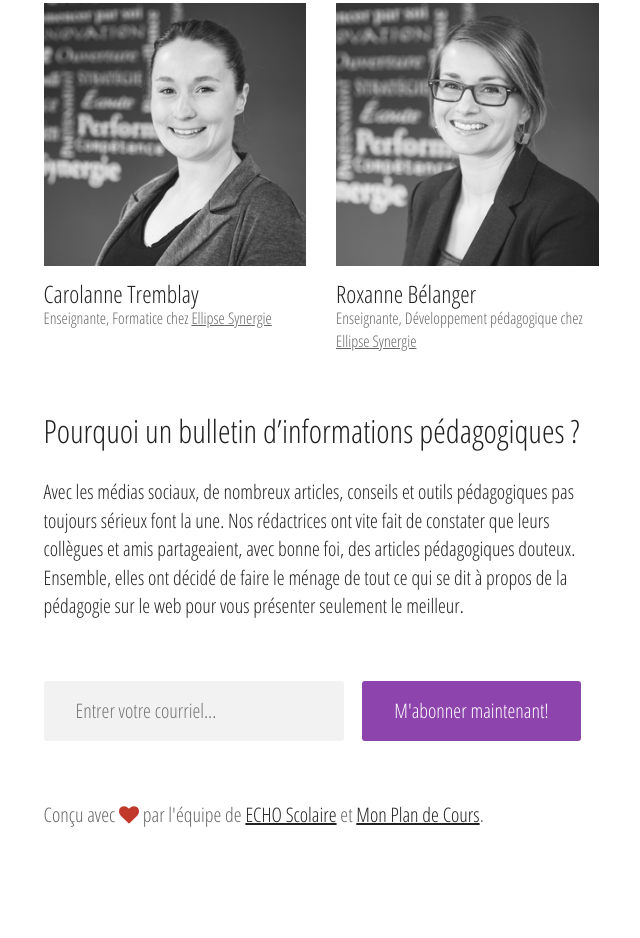
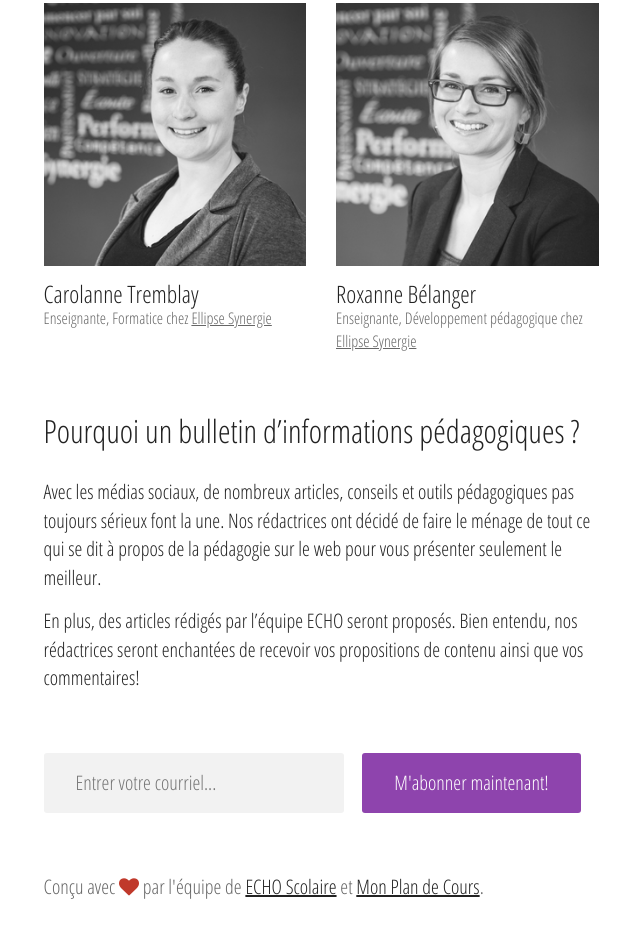
Before and after one commit to ellipsesynergie/newsletter-pedagogique, a plain HTML site: page index.html in a window 1280 px wide. Shown: the part 922-1860 px from the top of the page, without its empty margins (319-959 px from the left). Before the commit the page ends 1812 px from the top, so only its background shows below. Drawn offline with nearby package versions, Linux system fonts and the light colour scheme.

Commit message:
Update why texts

```diff
--- a/index.html
+++ b/index.html
@@ -70,7 +70,8 @@
             </header>
             <div class="row">
                 <div class="col-md-8 col-md-offset-2 col-lg-6 col-lg-offset-3">
-                    <p>Avec les médias sociaux, de nombreux articles, conseils et outils pédagogiques pas toujours sérieux font la une. Nos rédactrices ont vite fait de constater que leurs collègues et amis partageaient, avec bonne foi, des articles pédagogiques douteux. Ensemble, elles ont décidé de faire le ménage de tout ce qui se dit à propos de la pédagogie sur le web pour vous présenter seulement le meilleur.</p>
+                    <p>Avec les médias sociaux, de nombreux articles, conseils et outils pédagogiques pas toujours sérieux font la une. Nos rédactrices ont décidé de faire le ménage de tout ce qui se dit à propos de la pédagogie sur le web pour vous présenter seulement le meilleur.</p>
+                    <p>En plus, des articles rédigés par l’équipe ECHO seront proposés. Bien entendu, nos rédactrices seront enchantées de recevoir vos propositions de contenu ainsi que vos commentaires!</p>
                 </div>
             </div>
         </section>
```
